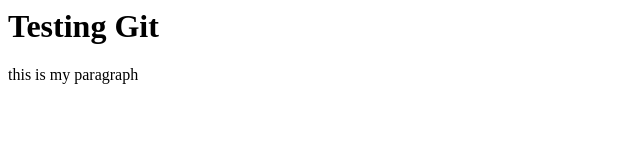
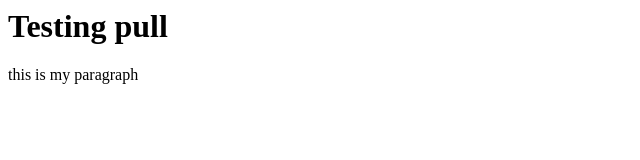
Before and after one commit to LasseV98/test-github, a plain HTML site: page index.html in a window 1280 px wide. Shown: the full height of the page, 0-640 px from the left. Drawn offline with Linux system fonts and the light colour scheme.

Commit message:
Update index.html

```diff
--- a/index.html
+++ b/index.html
@@ -6,7 +6,7 @@
 </head>
 <body>
     <h1>
-        Testing Git
+        Testing pull
     </h1>
 
     <p>
```
